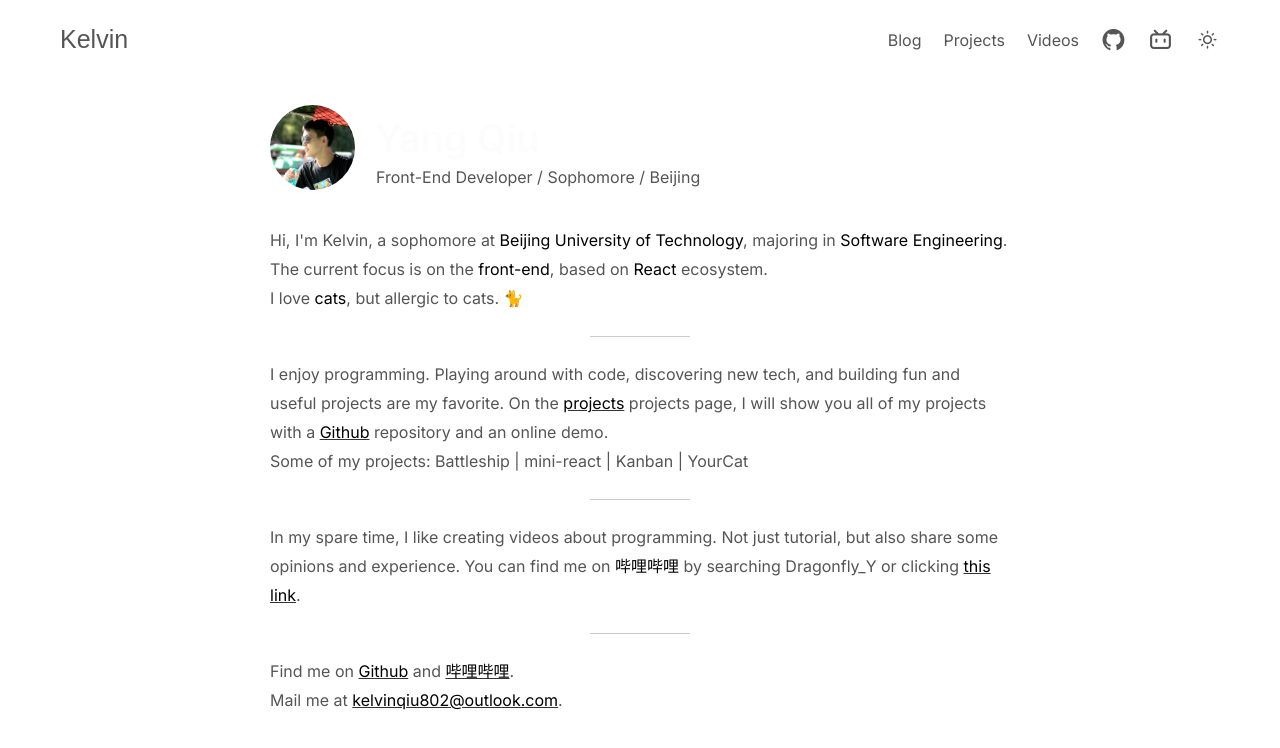
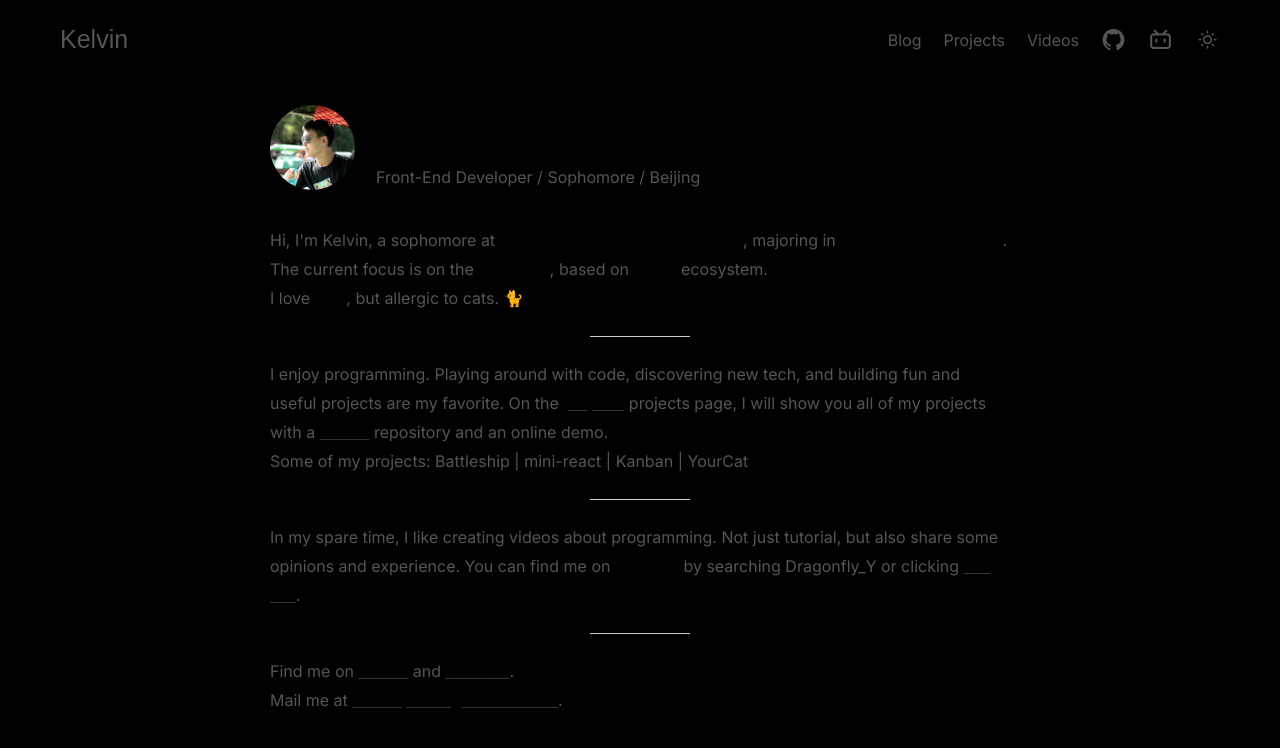
Before and after one commit to KelvinQiu802/portfolio, a Next.js app: page / in a window 1280 px wide. Shown: the top 748 px of the page. Built offline with nearby package versions, Linux system fonts and the light colour scheme; a web font is replaced by a local one.

Commit message:
bg color try

```diff
--- a/styles/globals.css
+++ b/styles/globals.css
@@ -39,14 +39,11 @@ a {
 html {
   width: 100vw;
   height: 100vh;
+  background-color: #000000;
+  /* background-color: var(--surface3); */
 }
 
 .layout {
-  width: 100%;
-  height: 100%;
-  min-width: 100vw;
-  min-height: 100vh;
-  background-color: var(--surface3);
   transition: background-color 0.2s, color 0.2s;
 }
 
```
